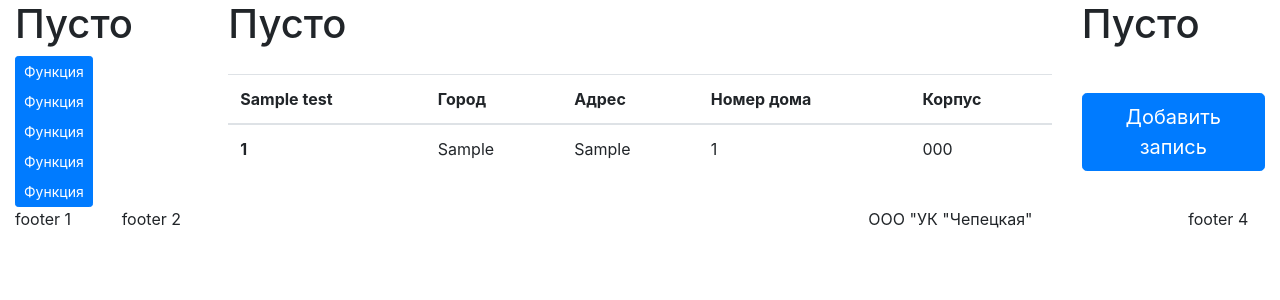
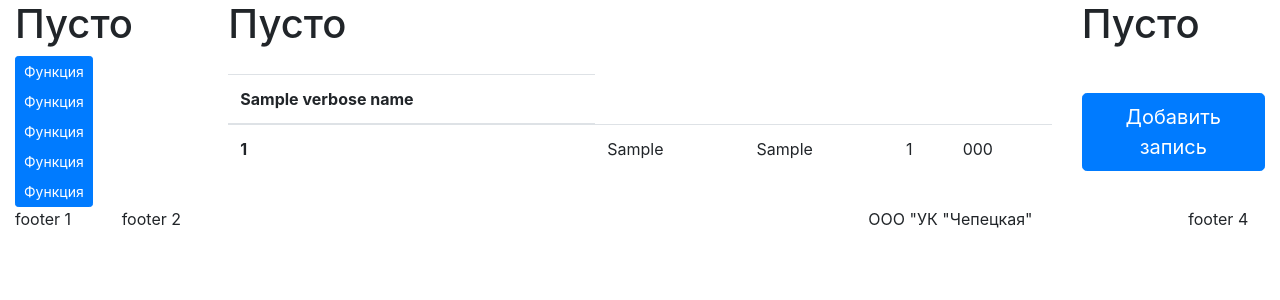
Before and after one commit to stepanskryabin/ocelot, a Django app: template portal/heat/templates/heat/home/list.html in a window 1280 px wide. Shown: the part 56-356 px from the top of the page. Run offline with Django 3.2, Linux system fonts and the light colour scheme; tables that the repository leaves empty hold one stand-in row (values such as "Sample post"); the template is opened without the code that fills it: values that come from a table or form of the project are taken from there, most other values are stand-ins (such as "Sample title", 1, 10 or a date in 2020); some libraries are stand-ins or nearby versions.

Commit message:
FIX: добавлена генерация имени столбца из verbose_names

```diff
--- a/portal/heat/templates/heat/home/list.html
+++ b/portal/heat/templates/heat/home/list.html
@@ -4,11 +4,9 @@
 <table class="table table-hover">
   <thead>
     <tr>
-      <th scope="col">{{ test }}</th>
-      <th scope="col">Город</th>
-      <th scope="col">Адрес</th>
-      <th scope="col">Номер дома</th>
-      <th scope="col">Корпус</th>
+    {% for verbose_name in verbose_names %}
+      <th scope="col">{{ verbose_name }}</th>
+    {% endfor %}
     </tr>
   </thead>
   <tbody>
--- a/portal/heat/views.py
+++ b/portal/heat/views.py
@@ -6,9 +6,11 @@
 
 def home_list(request):
     homes = Home.objects.all()
-    test = dir(homes[0])
+    verbose_names = [field.verbose_name for field in homes[0]._meta.fields]
+    names = [field.name for field in homes[0]._meta.fields]
     return render(request, 'heat/home/list.html', {'homes': homes,
-                                                    "test": test})
+                                                    "verbose_names": verbose_names,
+                                                    "names": names})
 
 
 def parser(request):
```
